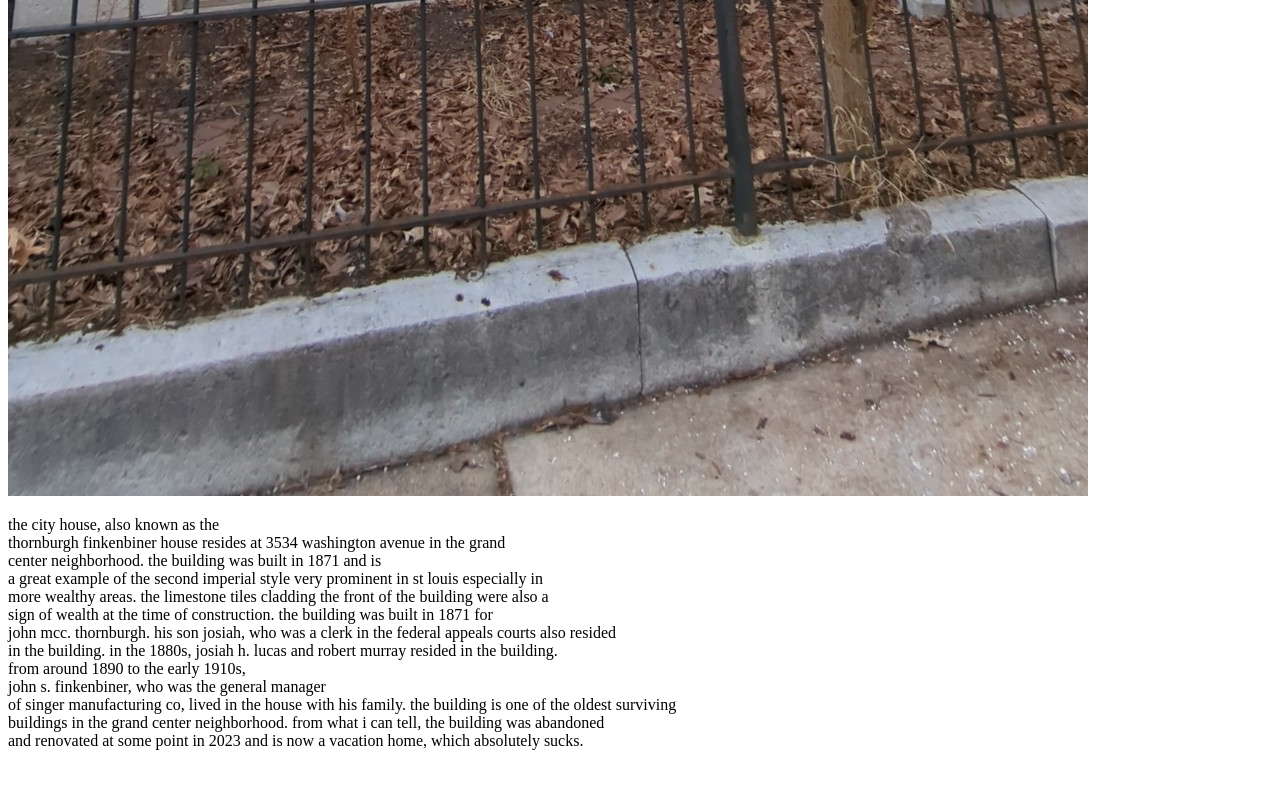
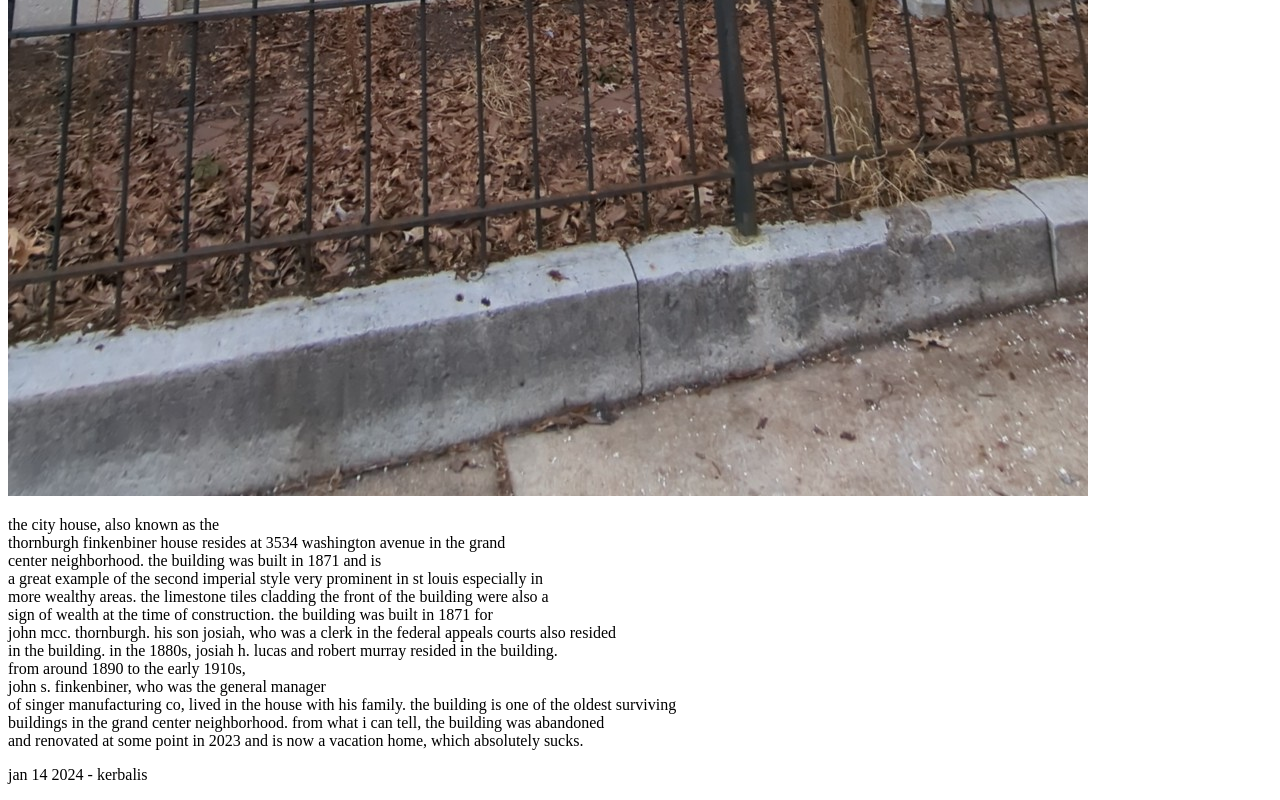
Before and after one commit to kerbalis/stl, a plain HTML site: page cityhouse.html in a window 1280 px wide. Shown: the part 1603-2403 px from the top of the page. Before the commit the page ends 2369 px from the top, so only its background shows below. Drawn offline with Linux system fonts and the light colour scheme; a script that the page names is missing.

Commit message:
simga gtay

```diff
--- a/cityhouse.html
+++ b/cityhouse.html
@@ -27,6 +27,7 @@ the front of the building were also a <br>sign of wealth at the time of construc
   from what i can tell, the building was abandoned <br> and renovated at some point in 2023
   and is now a vacation home, which absolutely sucks.
 </p>
+<p class="bottom" class="center">jan 14 2024 - kerbalis</p>
 	<script src="index.js"></script>
   </body>
 </html>
```
